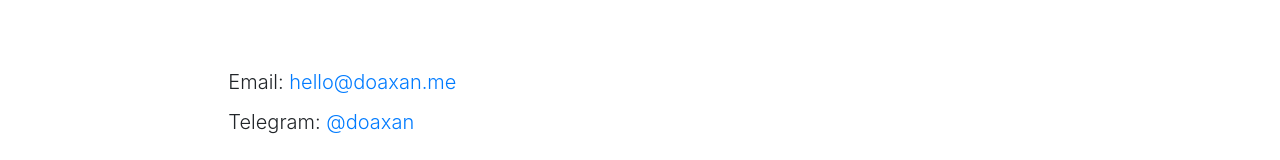
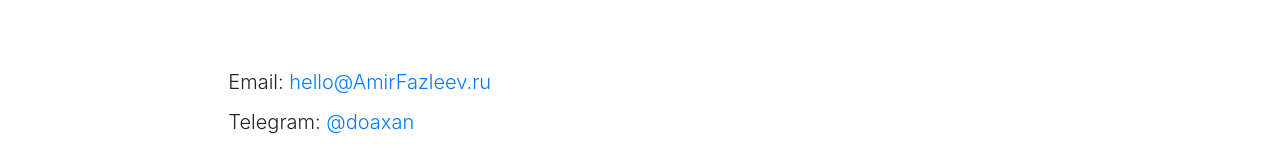
Before and after one commit to Doaxan/amirfazleev_ru, a React (Create React App) app: page /contact in a window 1280 px wide. Shown: the part 238-398 px from the top of the page. Built offline with nearby package versions, Linux system fonts and the light colour scheme.

Commit message:
Change email to hello@AmirFazleev.ru

```diff
--- a/src/pages/ContactPage.js
+++ b/src/pages/ContactPage.js
@@ -8,7 +8,7 @@ function ContactPage(props) {
       <Hero title={props.title}/>
       <Content>
         <h5 className="font-weight-light">
-          <p>Email: <a href="mailto:hello@doaxan.me">hello@doaxan.me</a></p>
+          <p>Email: <a href="mailto:hello@AmirFazleev.ru">hello@AmirFazleev.ru</a></p>
           <p>Telegram: <a href="https://t.me/doaxan">@doaxan</a></p>
         </h5>
       </Content>
```
